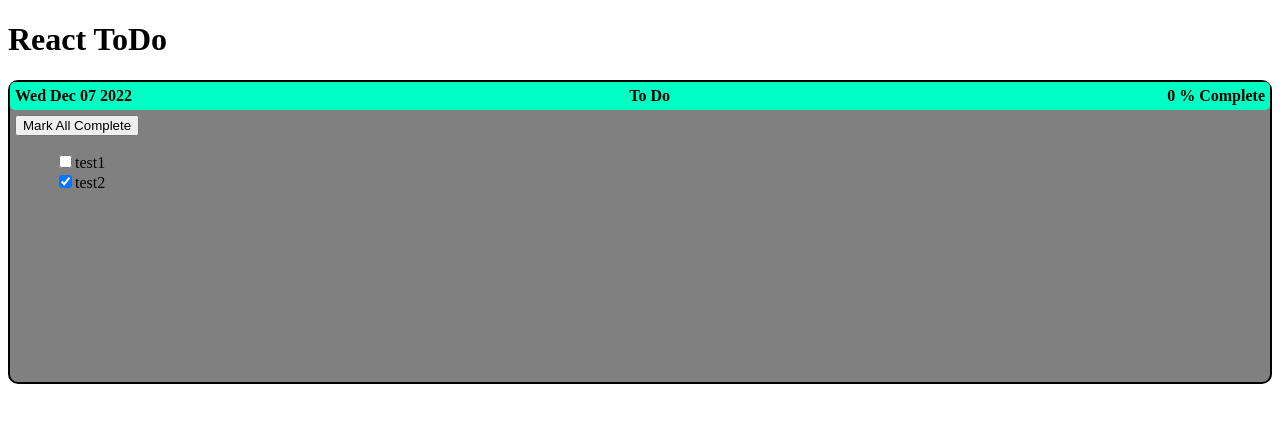
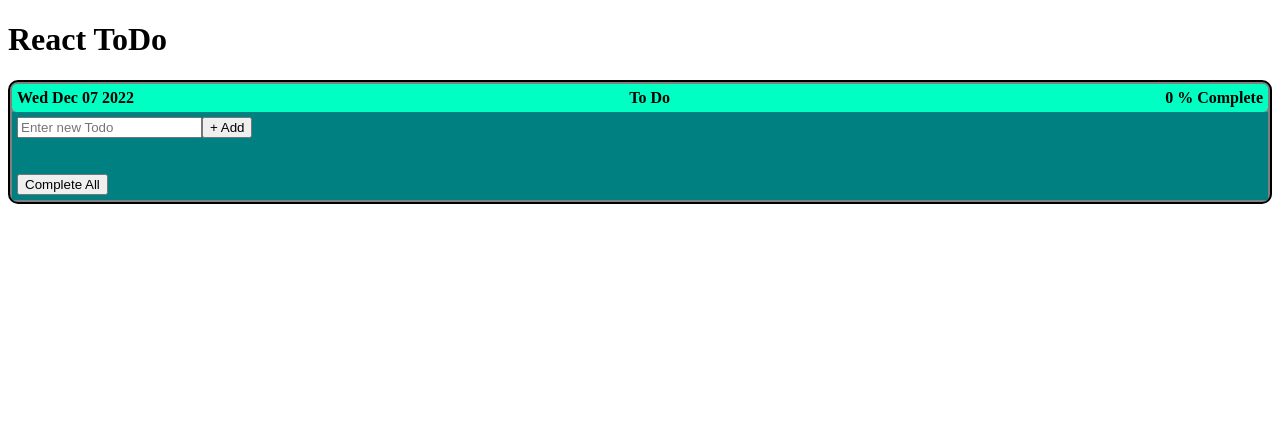
Before and after one commit to DRGNCoDR/React-Todo, a React app: page / in a window 1280 px wide. Shown: the top 422 px of the page. Built offline with nearby package versions, Linux system fonts and the light colour scheme.

Commit message:
React Todo v0.1.0

```diff
--- a/rollup.config.js
+++ b/rollup.config.js
@@ -11,7 +11,6 @@ export default {
     file: "dist/bundle.js",
     format: "iife",
     sourcemap: true,
-
   },
 
   plugins: [
--- a/src/App.js
+++ b/src/App.js
@@ -9,7 +9,7 @@ const completion = 0
 
 const container = {
   background: 'gray',
-  height: '300px',
+  padding: '2px',
   border: '2px solid black',
   borderRadius: "10px"
 };
--- a/src/List.js
+++ b/src/List.js
@@ -1,61 +1,114 @@
 import React from 'react';
 import { useState } from 'react';
 
-const Container = {
+const List = () => {
+
+    const listContainer = {
+        background: "teal",
         padding: "5px"
     }
-
-const todosContainer = {
-    listStyleType: "none"
+    const todoList = {
+        listStyleType: "none",
+        padding: "2px",
+        display: "flex",
+        flexWrap: "wrap",
+        justifyContent: "flex-start"
+    }
+    const todoContainer = {
+        border: "2px solid black",
+        padding: "5px",
+        margin: "2px"
+    }
+    const pad2 = {
+        padding: "2px"
+    }
+    const pad_L_5 ={
+        paddingLeft: "5px"
     }
 
-const todos = [
-    { id: Date.now, title: "test1", complete: false},
-    { id: Date.now, title: "test2", complete: true},
+    const [todos, setTodos] = useState([])
+
+    function addTodo()
+    {
+        const newTodos =
+        [
+            ...todos,
+            {
+                title: document.getElementById("Title").value,
+                complete: false
+            }
         ]
+        setTodos(newTodos)
+    }
 
-const todoList = [
-    todos.map((item, index) => (
-        <li>
-            <div key={index}>
+    function removeTodo(index){
+        const newTodos = [...todos]
+        newTodos.splice(index, 1)
+        setTodos(newTodos)
+    }
+
+    function completeTodo(completeAll, index) {
+        const newTodos = [...todos]
+        if (completeAll) {
+            newTodos.forEach(todo => {
+                todo.complete = true
+            });
+        }
+        else
+        {
+            newTodos[index].complete = !newTodos[index].complete
+        }
+        setTodos(newTodos)
+    }
+
+    return(
+        <div style={listContainer}>
+            <div>
                 <input
-                    value= {item.complete}
-                    defaultChecked = {item.complete}
-                    type = "checkbox"
+                    type="text"
+                    placeholder='Enter new Todo'
+                    value= {todos.title}
+                    id="Title"
                 />
-                <span>
-                    {item.title}
+                <button onClick={addTodo}>
+                    + Add
+                </button>
+            </div>
+            <ul style={todoList}>
+                {
+                    todos.map((todo, index) => (
+                    <li
+                        style={todoContainer}
+                        key={index.toString()}
+                    >
+                        <input
+                            type="checkbox"
+                            value={todo.complete}
+                            checked = {todo.complete}
+                            onChange ={() => completeTodo(false, index)}
+                        />
+                        <span style={pad2}>
+                            {todo.title}
                         </span>
-            </div>
+                        <span style={pad_L_5}>
+                            <button
+                                onClick={() => removeTodo(index)}
+                            >
+                                X
+                            </button>
+                        </span>
                     </li>
                     ))
-]
-
-let completed = []
-
-const CompleteAll = () => {
-    todos.forEach((item)=>{
-        if (!item.complete){
-            item.complete = true
-            completed.push(item)
                 }
-    })
-    console.log(completed)
+            </ul>
+            <div>
+                <button
+                    onClick={() =>completeTodo(true)}
+                >
+                    Complete All
+                </button>
+            </div>
+        </div>
+    )
 }
-
-function List(){
-    return (
-        <div
-            style={Container}
-        >
-            <button onClick={CompleteAll}>
-                Mark All Complete
-            </button>
-            <ul style={todosContainer}>
-                {todoList}
-            </ul>
-        </div>
-    );
-  }
-
-  export default List;
+export default List
```
Lines whose indentation alone changed are shown as unchanged.
